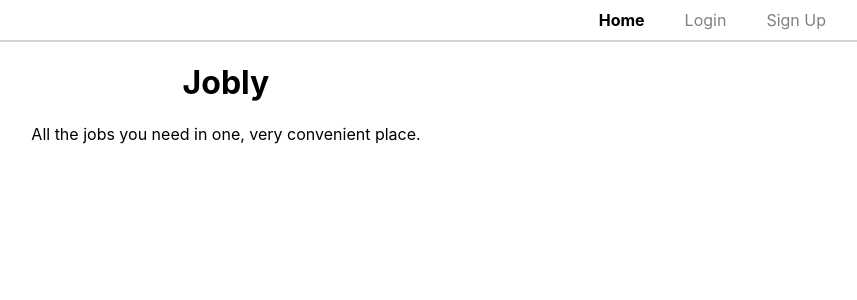
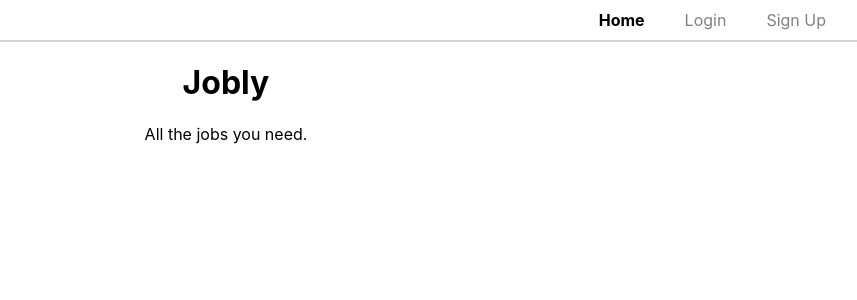
Before and after one commit to seanygberg/jobly-frontend, a React (Create React App) app: page / in a window 1280 px wide. Shown: the top 300 px of the page, without its empty margins (414-1271 px from the left). Built offline with nearby package versions, Linux system fonts and the light colour scheme; no server answers.

Commit message:
first commit

```diff
--- a/src/App.js
+++ b/src/App.js
@@ -21,7 +21,6 @@ function App() {
           const decodedPayload = jwtDecode(token);
           JoblyApi.token = token;
           const user = await JoblyApi.getUser(decodedPayload.username);
-          console.log(user);
           setCurrentUser(user);
         } catch (err) {
           console.error("Error loading user info:", err);
--- a/src/home/Home.js
+++ b/src/home/Home.js
@@ -8,10 +8,10 @@ function Home() {
     return (
         <div>
             <h1> Jobly </h1>
-            <p>All the jobs you need in one, very convenient place.</p>
+            <p>All the jobs you need.</p>
             {currentUser
                     ? <h2>
-                        Welcome Back, {currentUser.firstName || currentUser.username}!
+                        Great to see you again, {currentUser.firstName || currentUser.username}!
                     </h2>
                     : (
                         <div>
```
